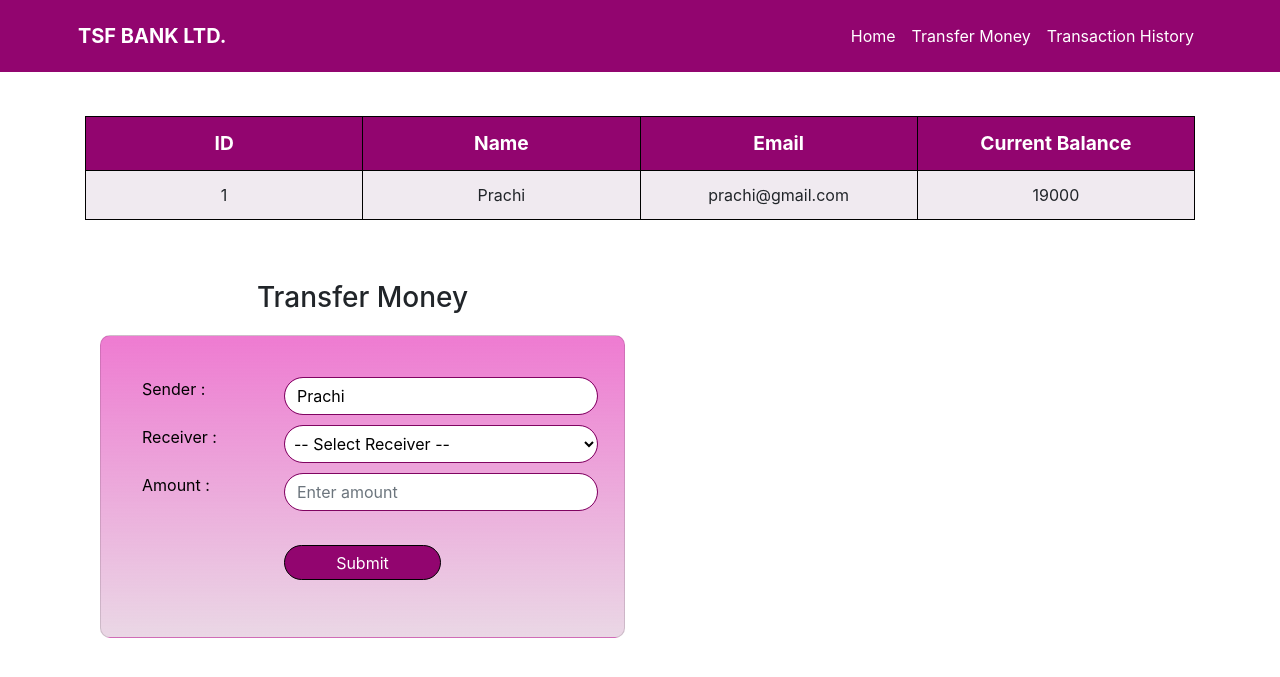
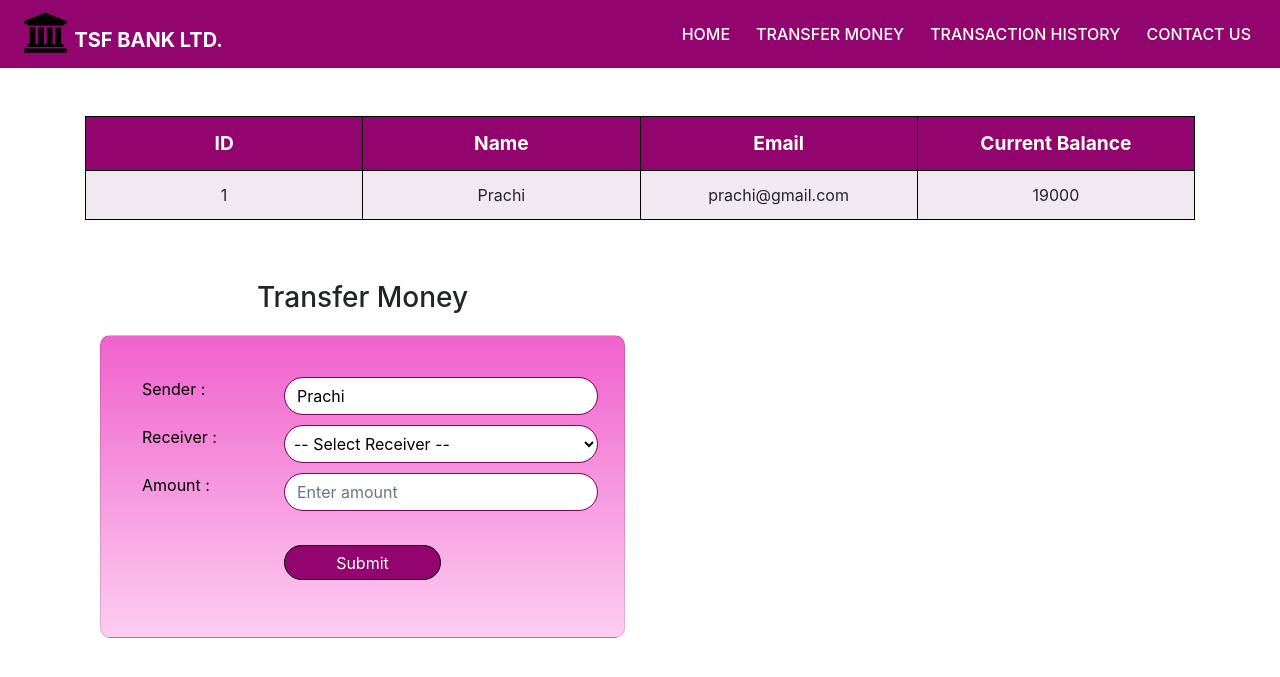
Before and after one commit to prachi-ramane/grip-internship, a PHP site: page /transfer.php?id=1 in a window 1280 px wide. Shown: the top 677 px of the page. Run offline with PHP 8.4, Linux system fonts and the light colour scheme; data comes from the database, SQL or seed files in the repository.

Commit message:
new files added

```diff
--- a/css/main.css
+++ b/css/main.css
@@ -26,14 +26,16 @@ li{
     left: 0%;
     bottom: 0%;
     z-index: -1;
-    padding: 1%;
+    padding: 2%;
     background-color:rgb(146, 5, 111) ;
 
 }
 
 .nav-item a{
     color: white!important;
-    font-weight: 400;
+    font-weight: 500;
+    margin-left: 5px;
+    margin-right: 5px;
 }
 
 .nav-item:hover{
@@ -48,7 +50,7 @@ li{
 
 .section-form{
     padding:2% 10% 0 10%;
-    background-image: linear-gradient(to bottom, rgb(238, 123, 209),rgb(146, 5, 111,0.2));
+    background-image: linear-gradient(to bottom, rgb(240, 97, 204),rgba(241, 7, 183, 0.2));
     height:450px;
     width: 520px;
     border-radius: 10px;
@@ -125,13 +127,13 @@ li{
 
 #transfer_button{
     padding: 0 7px 0 7px;
-    border-radius: 20px;
+    border-radius: 0px;
     background-color: rgb(146, 5, 111);
 }
 
 #transfer_button:hover{
     box-shadow:3px 4px black;
-    border-radius: 20px;
+    border-radius: 2px;
     transform: translateY(-2px);
 }
 
@@ -144,7 +146,7 @@ li{
 /******************************** Transfer.php ***************************************/
 .chapterCard{
     border-radius: 10px;
-    background-image: linear-gradient(to bottom, rgb(238, 123, 209),rgba(150, 56, 126, 0.2));
+    background-image: linear-gradient(to bottom, rgb(240, 97, 204),rgba(241, 7, 183, 0.2));;
     padding: 4%;
 }
 
@@ -174,7 +176,7 @@ input, textarea{
 
 #submit_money:hover{
     box-shadow: 2px 3px black;
-    transform: translateY(-2%);
+    transform: translateY(-3%);
     font-weight: bold;
 }
 
--- a/history.php
+++ b/history.php
@@ -16,6 +16,7 @@
             echo '<div id="table_align" class="table-responsive">
             <table id="itable" class="table table-bordered" >
                 <tr>
+                    <th>Transaction ID</th>
                     <th>Sender</th>
                     <th>Receiver</th>
                     <th>Amount</th>
@@ -29,6 +30,7 @@
                     $result = mysqli_query($connect, $sql);
                     while($row = mysqli_fetch_array($result)){
                         $output .= '<tr>
+                                    <td>'.$row["id"].'</td>
                                     <td>'.$row["from_customer"].'</td>
                                     <td>'.$row["to_customer"].'</td>
                                     <td>'.$row["amount"].'</td>
--- a/insert.php
+++ b/insert.php
@@ -48,7 +48,8 @@
                         <div class="col-lg-6">
                             <div class="card chapterCard" style="margin:35% 0 0 5%">
                                 <div class="card-body" >
-                                <h3 class="text-center" style="margin:4%" >Payment Details</h3><hr>
+                                <h3 class="text-center" style="margin:3%" >Payment Details</h3><hr>
+                                <p class="text-center">Transaction ID :<?php echo $row['id'];?></p><hr>
                                     <form>
                                         <div class="form-group">
                                             <label class=" col-lg-4">Sender :</label>
@@ -101,6 +102,7 @@
         <meta charset="UTF-8">
         <meta name="viewport" content="width=device-width, initial-scale=1.0">
         <link rel="stylesheet" href="https://maxcdn.bootstrapcdn.com/bootstrap/4.3.1/css/bootstrap.min.css">
+
         <link rel="stylesheet" href="css/main.css">
         <title>Bank Management System</title>
     </head>
--- a/navbar.php
+++ b/navbar.php
@@ -4,6 +4,7 @@
     <meta charset="utf-8">
     <meta name="viewport" content="width=device-width, initial-scale=1">
     <link rel="stylesheet" href="https://maxcdn.bootstrapcdn.com/bootstrap/4.5.2/css/bootstrap.min.css">
+    <link rel="stylesheet" href="https://cdnjs.cloudflare.com/ajax/libs/font-awesome/4.7.0/css/font-awesome.min.css">
     <link rel="stylesheet" type="text/css" href="css/main.css">
     <title>The Sparks Bank</title>
   </head>
@@ -11,15 +12,15 @@
   <body>
     <div class="header" id="topheader">
       <nav class="navbar navbar-expand-lg fixed-top">
-        <div class="container p-2">
-          <a class="navbar-brand font-weight-bold text-white text-uppercase" href="#"><i class="fa fa-bank " style="color:black;"></i>  TSF Bank LTD.</a>
-          <button class="navbar-toggler" type="button" data-toggle="collapse" data-target="#navbarSupportedContent" aria-controls="navbarSupportedContent" aria-expanded="false" aria-label="Toggle navigation">
-            <span class="navbar-toggler-icon"></span>
+
+          <a class="navbar-brand font-weight-bold text-white text-uppercase " href="#"><i class="fa fa-bank fa-2x ml-2" style="color:black;"></i>   TSF Bank LTD.</a>
+          <button class="navbar-toggler" style="color:white" type="button" data-toggle="collapse" data-target="#navbarSupportedContent" aria-controls="navbarSupportedContent" aria-expanded="false" aria-label="Toggle navigation">
+            <span class="navbar-toggler-icon "></span>
           </button>
           <div class="collapse navbar-collapse" id="navbarSupportedContent">
-            <ul class="navbar-nav ml-auto font-weight-bold">
+            <ul class="navbar-nav ml-auto font-weight-bold text-uppercase">
               <li class="nav-item active">
-                <a class="nav-link" href="index.php">Home <span class="sr-only">(current)</span></a>
+                <a class="nav-link" href="index.html">Home <span class="sr-only">(current)</span></a>
               </li>
               <li class="nav-item">
                 <a class="nav-link" href="allCustomer.php">Transfer Money</a>
@@ -27,9 +28,12 @@
               <li class="nav-item">
                 <a class="nav-link" href="history.php">Transaction History</a>
               </li>
+              <li class="nav-item">
+                <a class="nav-link" href="index.html/#header-extradiv">Contact Us</a>
+              </li>
             </ul>
             </div>
-        </div>
+
       </nav>
     </div>
     <script src="https://ajax.googleapis.com/ajax/libs/jquery/3.5.1/jquery.min.js"></script>
```
Also changed, not shown: index.html (+8 -5 lines), README.md (deleted).
